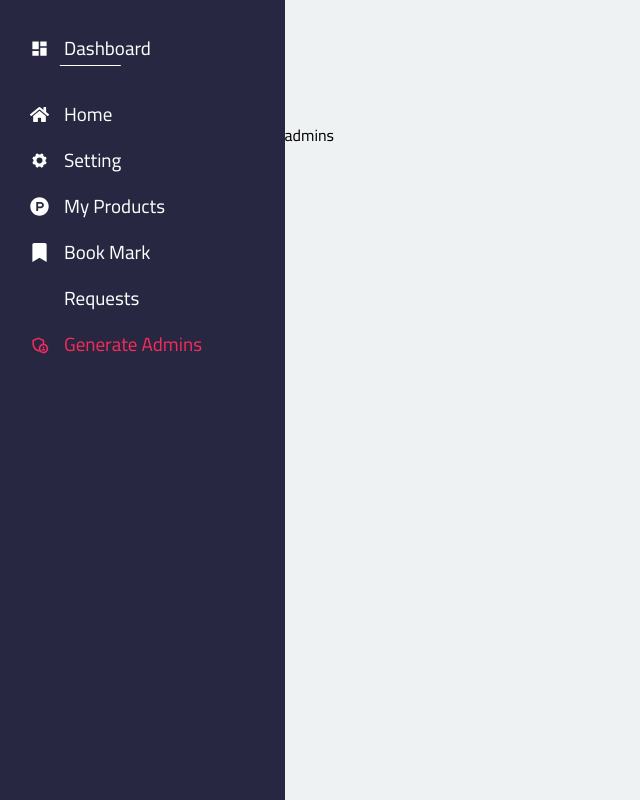
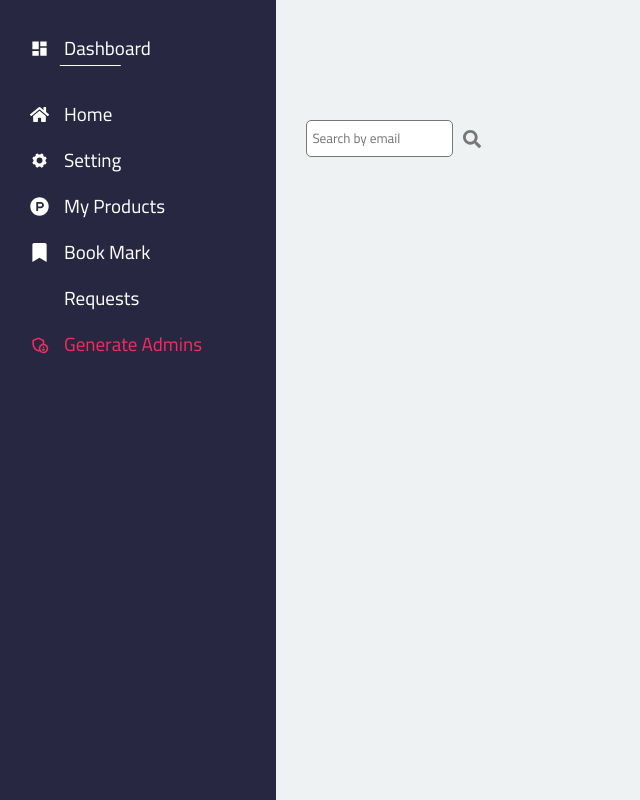
Before and after one commit to karimfathy054/PetVetSet, a React (Create React App) app in the folder pvsreact/: page /Profile in a window 1280 px wide. Both pictures are taken after a click on the element "Generate Admins". Shown: the whole page, without its empty margins (0-640 px from the left). Built offline with nearby package versions, Linux system fonts and the light colour scheme; no server answers; some icons are missing; a web font is replaced by a local one.

Commit message:
PET 51 changes in promote admins

```diff
--- a/pvsreact/src/CSS/profileStyles.module.css
+++ b/pvsreact/src/CSS/profileStyles.module.css
@@ -438,4 +438,17 @@ form .searchIcon {
     background-color: #eff2f3;
 }
 
+.admins .action form {
+    display: flex;
+    flex-direction: row;
+    justify-content: center;
+    align-items: center !important;
+    height: fit-content;
+    margin-left: 30px;
+}
+
+.admins .action form svg {
+    cursor: pointer;
+}
+
 /* End Admins */
--- a/pvsreact/src/ProfileComponents/Admins.js
+++ b/pvsreact/src/ProfileComponents/Admins.js
@@ -1,8 +1,37 @@
 import styles from "../CSS/profileStyles.module.css"
-export default function Admins() {
+import { useEffect, useState } from "react"
+import { FaSearch } from "react-icons/fa";
+export default function Admins({ user }) {
+    const [search, setSearch] = useState('');
+    const [admins, setAdmins] = useState([]);
+    const handleSearch = () => {
+        // Replace By Search For Users
+
+        // fetch(`http://localhost:8080/pet/name=${search}`, {
+        //     method: 'GET',
+        //     headers: {
+        //         'Authorization': `Bearer ${user.token}`,
+        //     }
+        // })
+        //     .then(response => response.json())
+        //     .then(data => {
+        //         setProducts(data);
+        //         console.log(data);
+        //     })
+        //     .catch(error => {
+        //         console.error('Error creating user:', error);
+        //     });
+    }
     return (
         <>
-            <div id="admins1" className={styles.admins}>admins</div>
+            <div id="admins1" className={styles.admins}>
+                <div className={styles.action}>
+                    <form onSubmit={(e) => { e.preventDefault(); handleSearch() }}>
+                        <input type="text" placeholder="Search by email" value={search} onChange={(e) => setSearch(e.target.value)}></input>
+                        <FaSearch className={styles.searchIcon} onClick={handleSearch} />
+                    </form>
+                </div>
+            </div>
         </>
     )
 }
```
